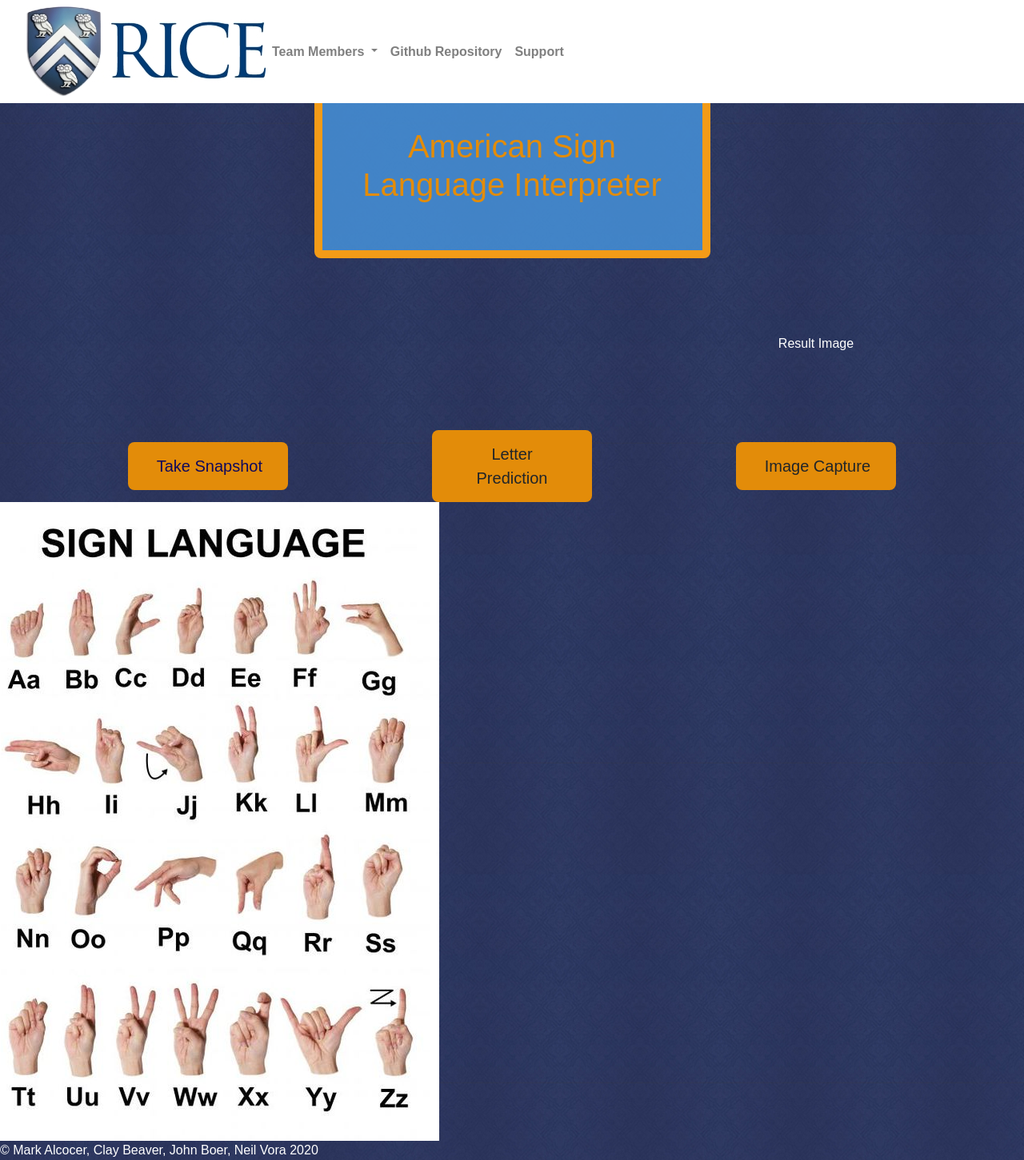
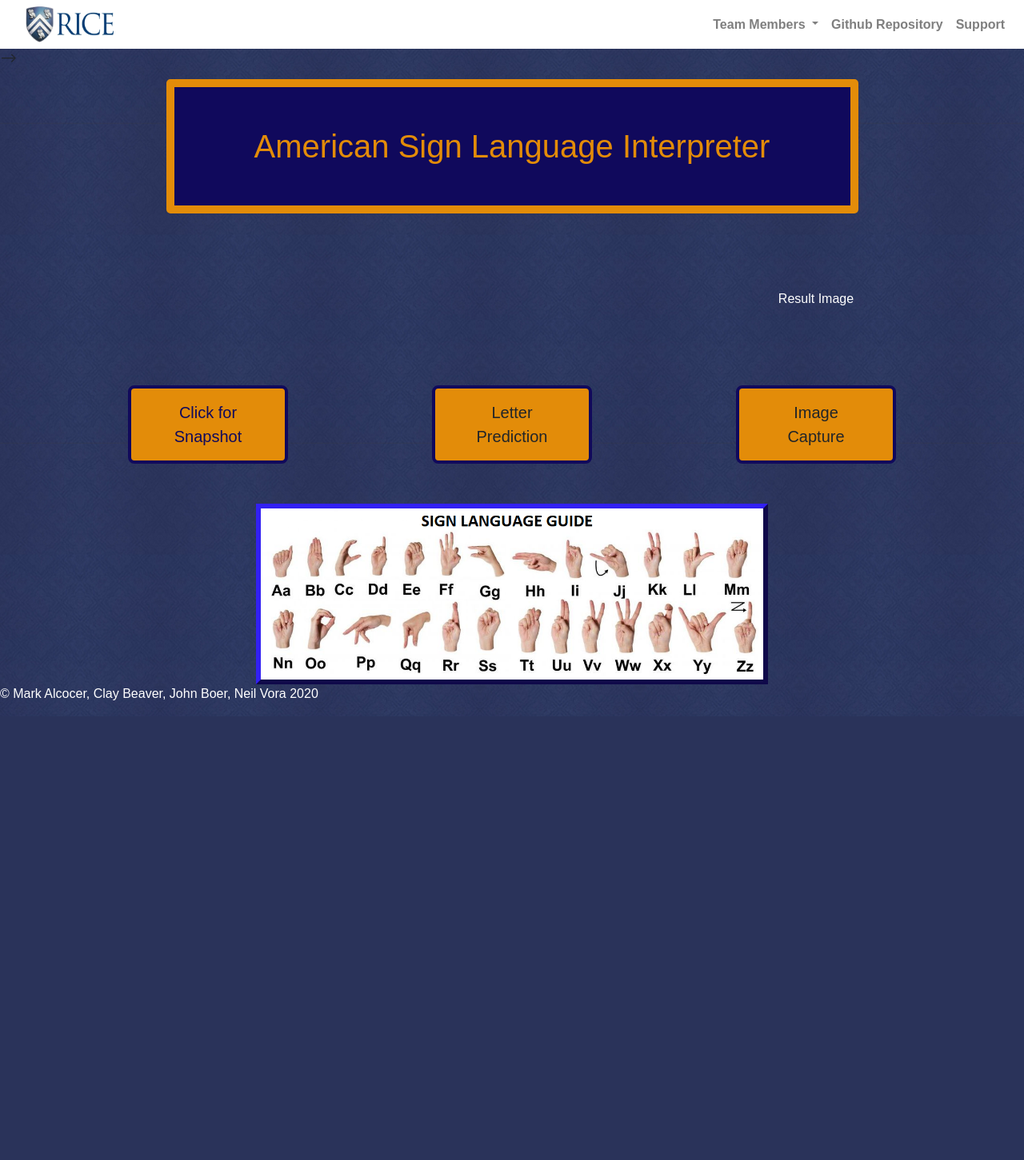
Before and after one commit to p4rc1v4l/test-asl-alpha, a Flask app: page / in a window 1280 px wide. Shown: the whole page at 80% size. After the commit the page ends 891 px from the top, so only its background shows below. Run offline with Flask 2, Linux system fonts and the light colour scheme; some libraries are stand-ins or nearby versions.

Commit message:
making changes to the index.

```diff
--- a/static/style.css
+++ b/static/style.css
@@ -20,7 +20,7 @@ footer {
 
 .buttons {
   background-color: #e38c09;
-  border: none;
+  /* border: none; */
   color: #10095c;
   padding: 15px 32px;
   text-align: center;
@@ -31,19 +31,34 @@ footer {
   border-radius: 8px;
   justify-content: flex-end;
   display: flex;
+  border-style: solid;
+  border-color:  #10095c;
+  border-width: 4px;
+  cursor: pointer;
 }
 
+.buttons:hover {
+  background-color: #e38c09a4;
+}
+
+.buttons:active {
+  background-color: #3e8e41;
+  box-shadow: 0 5px #666;
+  transform: translateY(4px);
+}
+
+
 .portfolioHeader {
-  background-color: rgba(71, 149, 221, 0.823);
+  background-color: #10095c;
   width: auto;
   height: auto;
   margin: auto;
-  text-align: justify;
-  border: 10px solid rgb(243, 155, 23);
+  text-align: center;
+  border: 10px solid #e38c09;
   padding: 50px;
   margin: 15px;
-  border-radius: 8px;
-  display: flex;
+  border-radius: 5px;
+  text-justify: auto;
 }
 
 h1 {
@@ -62,7 +77,7 @@ h1 {
 
 .label {
   background-color: #e38c09;
-  border: none;
+  /* border: none; */
   color: #10095c;
   padding: 15px 32px;
   text-align: center;
@@ -73,6 +88,9 @@ h1 {
   border-radius: 8px;
   justify-content: flex-end;
   display: flex;
+  border-style: solid;
+  border-color:  #10095c;
+  border-width: 4px;
 }
 
 .navbar-brand {
@@ -101,9 +119,31 @@ h1 {
   width: 600px;
   float: center;
 }
+
 p
 {color: white;}
 
 footer {
-  color: White
+  color: White;
+  position: relative;
+  bottom: 0;
+  width: 100%;
+  height: 2.5rem;
 }
+
+.center {
+  display: block;
+  margin-left: auto;
+  margin-right: auto;
+  width: 50%;
+  text-align: center;
+  justify-content: flex-end;
+  display: flex;
+  border-style: outset;
+  border-color: #21159e;
+  border-width: 6px;
+}
+
+.padding {
+  padding-top: 50px;
+}
--- a/templates/index.html
+++ b/templates/index.html
@@ -2,12 +2,16 @@
 <html>
 
 <head>
-    <title>Mod1</title>
+    <title>ASL</title>
     <script src="static/webcam.js"></script>
     <script src="static/jquery-3.5.1.js"></script>
     <script src="static/jquery.redirect.js"></script>
-    <script src="https://cdnjs.cloudflare.com/ajax/libs/popper.js/1.14.7/umd/popper.min.js" integrity="sha384-UO2eT0CpHqdSJQ6hJty5KVphtPhzWj9WO1clHTMGa3JDZwrnQq4sF86dIHNDz0W1" crossorigin="anonymous"></script>
-    <script src="https://stackpath.bootstrapcdn.com/bootstrap/4.3.1/js/bootstrap.min.js" integrity="sha384-JjSmVgyd0p3pXB1rRibZUAYoIIy6OrQ6VrjIEaFf/nJGzIxFDsf4x0xIM+B07jRM" crossorigin="anonymous"></script>
+    <script src="https://cdnjs.cloudflare.com/ajax/libs/popper.js/1.14.7/umd/popper.min.js"
+        integrity="sha384-UO2eT0CpHqdSJQ6hJty5KVphtPhzWj9WO1clHTMGa3JDZwrnQq4sF86dIHNDz0W1" crossorigin="anonymous">
+    </script>
+    <script src="https://stackpath.bootstrapcdn.com/bootstrap/4.3.1/js/bootstrap.min.js"
+        integrity="sha384-JjSmVgyd0p3pXB1rRibZUAYoIIy6OrQ6VrjIEaFf/nJGzIxFDsf4x0xIM+B07jRM" crossorigin="anonymous">
+    </script>
     <link rel="stylesheet" href="../static/style.css">
     <link rel="stylesheet" href="https://stackpath.bootstrapcdn.com/bootstrap/4.3.1/css/bootstrap.min.css"
         integrity="sha384-ggOyR0iXCbMQv3Xipma34MD+dH/1fQ784/j6cY/iJTQUOhcWr7x9JvoRxT2MZw1T" crossorigin="anonymous"> -->
@@ -18,12 +22,12 @@
 <body>
 
     <nav class="navbar fixed-top navbar-expand-lg navbar-light navbar-custom">
-            <a class="navbar-brand" href="#"></a><img src="../static/rice3.jpg" width=300px; height=113px/></div></a>
+        <a class="navbar-brand" href="#"></a><img src="../static/rice3.jpg" width=110px; height=45px /></div></a>
         <button class="navbar-toggler" type="button" data-toggle="collapse" data-target="#navbarNavDropdown"
             aria-controls="navbarNavDropdown" aria-expanded="false" aria-label="Toggle navigation">
             <span class="navbar-toggler-icon"></span>
         </button>
-            <div class="collapse navbar-collapse" id="navbarNavDropdown">
+        <div class="collapse navbar-collapse justify-content-end" id="navbarNavDropdown">
             <ul class="navbar-nav">
                 <li class="nav-item dropdown">
                     <a class="nav-link dropdown-toggle" href="#" id="navbarDropdownMenuLink" role="button"
@@ -31,17 +35,24 @@
                         Team Members
                     </a>
                     <div class="dropdown-menu" aria-labelledby="navbarDropdownMenuLink">
-                            <a class="dropdown-item" href="https://www.linkedin.com/in/mark-alcocer-9146a912">Mark Alcocer</a>
-                            <a class="dropdown-item" href="https://www.linkedin.com/in/clay-beaver-3a46b31b0">Clay Beaver</a>
-                            <a class="dropdown-item" href="https://www.linkedin.com/in/john-boer-1136a994">John Boer</a>
-                            <a class="dropdown-item" href="https://www.linkedin.com/in/neil-vora-0b026059">Neil Vora</a>
+                        <a class="dropdown-item" href="https://www.linkedin.com/in/mark-alcocer-9146a912"
+                            target="_blank">Mark Alcocer</a>
+                        <a class="dropdown-item" href="https://www.linkedin.com/in/clay-beaver-3a46b31b0"
+                            target="_blank">Clay Beaver</a>
+                        <a class="dropdown-item" href="https://www.linkedin.com/in/john-boer-1136a994"
+                            target="_blank">John Boer</a>
+                        <a class="dropdown-item" href="https://www.linkedin.com/in/neil-vora-0b026059"
+                            target="_blank">Neil Vora</a>
                     </div>
                 </li>
                 <li class="nav-item">
-                        <a class="nav-link" href="https://github.com/JB713/proj3-team04" target="_blank">Github Repository</a>
+                    <a class="nav-link" href="https://github.com/JB713/proj3-team04" target="_blank">Github
+                        Repository</a>
                 </li>
                 <li class="nav-item">
-                        <a class="nav-link" href="https://www.nad.org/resources/american-sign-language/#:~:text=The%20NAD%20recognizes%20that%20American,teaching%2C%20and%20interpreting%20of%20ASL." target="_blank">Support </a>
+                    <a class="nav-link"
+                        href="https://www.nad.org/resources/american-sign-language/#:~:text=The%20NAD%20recognizes%20that%20American,teaching%2C%20and%20interpreting%20of%20ASL."
+                        target="_blank">Support </a>
                 </li>
             </ul>
         </div>
@@ -51,9 +62,9 @@
 
 
     <div class="container">
-        <div class="col-md-6 offset-3">
-            <div class="portfolioHeader">
-                <h1 class="text-center">American Sign Language Interpreter</h1>
+        <div class="col-md-10 offset-1">
+            <div>
+                <h1 class="portfolioHeader">American Sign Language Interpreter</h1>
             </div>
         </div>
     </div>
@@ -80,9 +91,8 @@
 
     <div class="container">
         <div class="row">
-
             <div class="col-md-4">
-                <a class='buttons' href="javascript:void(take_snapshot())">Take Snapshot</a>
+                <a class='buttons' href="javascript:void(take_snapshot())">Click for Snapshot</a>
             </div>
             <div class="col-md-4">
                 <a class='label'>Letter Prediction</a>
@@ -95,9 +105,9 @@
 
 
     <div class="row">
-        <div class="col-md-12"></div>
+        <div class="col-md-12 padding">
             <a>
-                <img src="../static/ASLguide.jpg" width="auto" height="auto">
+                <img src="../static/ASLguideWide.png" class="center">
             </a>
         </div>
     </div>
```
Also changed, not shown: static/ASLguideWide.png (added). Lines whose indentation alone changed are shown as unchanged.
